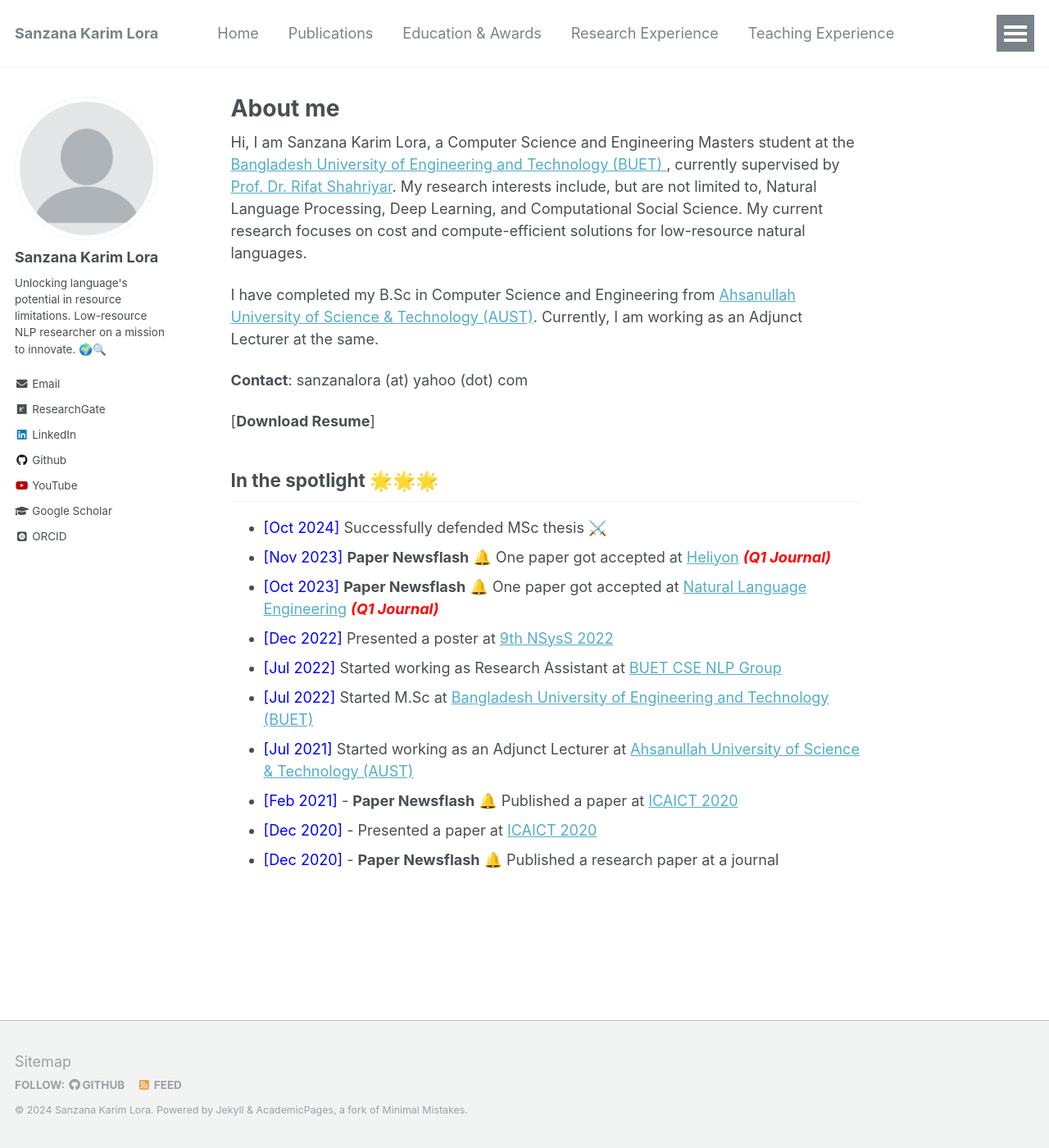
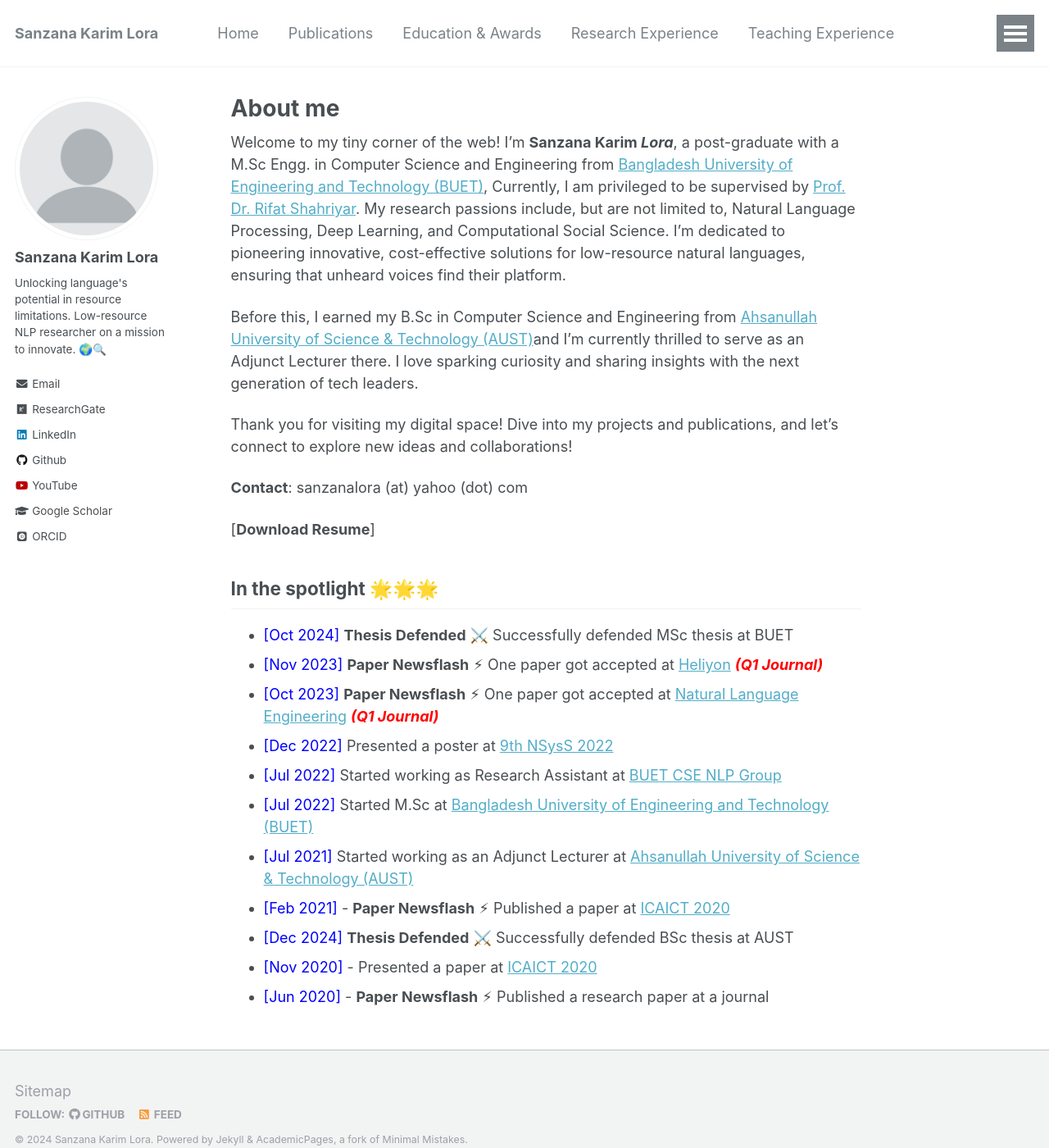
Before and after one commit to sanzanalora/sanzanalora.github.io, a Jekyll site: the page built from _pages/about.md, in a window 1280 px wide and 1400 px high. Shown: the whole window at 82% size. Built offline with Jekyll 4.4.1, drawn with Linux system fonts in a browser that asks for light colours; some web fonts are replaced.

Commit message:
Update about.md

```diff
--- a/_pages/about.md
+++ b/_pages/about.md
@@ -7,9 +7,11 @@ redirect_from:
   - /about/
   - /about.html
 ---
-Hi, I am Sanzana Karim Lora, a Computer Science and Engineering Masters student at the [Bangladesh University of Engineering and Technology (BUET) ](https://cse.buet.ac.bd/), currently supervised by [Prof. Dr. Rifat Shahriyar](https://cse.buet.ac.bd/faculty_list/detail/rifat). My research interests include, but are not limited to, Natural Language Processing, Deep Learning, and Computational Social Science. My current research focuses on cost and compute-efficient solutions for low-resource natural languages.
+Welcome to my tiny corner of the web! I'm **Sanzana Karim *Lora***, a post-graduate with a M.Sc Engg. in Computer Science and Engineering from [Bangladesh University of Engineering and Technology (BUET)](https://cse.buet.ac.bd/), Currently, I am privileged to be supervised by  [Prof. Dr. Rifat Shahriyar](https://cse.buet.ac.bd/faculty/faculty_detail/rifat). My research passions include, but are not limited to, Natural Language Processing, Deep Learning, and Computational Social Science. I'm dedicated to pioneering innovative, cost-effective solutions for low-resource natural languages, ensuring that unheard voices find their platform.
 
-I have completed my B.Sc in Computer Science and Engineering from [Ahsanullah University of Science & Technology (AUST)](http://aust.edu/). Currently, I am working as an Adjunct Lecturer at the same.
+Before this, I earned my B.Sc in Computer Science and Engineering from [Ahsanullah University of Science & Technology (AUST)](http://aust.edu/)and I’m currently thrilled to serve as an Adjunct Lecturer there.  I love sparking curiosity and sharing insights with the next generation of tech leaders.
+
+Thank you for visiting my digital space! Dive into my projects and publications, and let’s connect to explore new ideas and collaborations!
 
 **Contact**: sanzanalora (at) yahoo (dot) com
 
@@ -19,13 +21,14 @@ I have completed my B.Sc in Computer Science and Engineering from [Ahsanullah Un
 
 ## In the spotlight 🌟🌟🌟
 
-- <span style="color:Blue"> [Oct 2024] </span> Successfully defended MSc thesis ⚔️
-- <span style="color:Blue"> [Nov 2023] </span>  **Paper Newsflash** 🔔 One paper got accepted at [Heliyon](https://www.cell.com/heliyon/home)   ***<font color="red"> (Q1 Journal) </font>***
-- <span style="color:Blue"> [Oct 2023] </span>  **Paper Newsflash** 🔔 One paper got accepted at [Natural Language Engineering](https://www.cambridge.org/core/journals/natural-language-engineering)  ***<font color="red"> (Q1 Journal) </font>***
+- <span style="color:Blue"> [Oct 2024] </span> **Thesis Defended** ⚔️ Successfully defended MSc thesis at BUET
+- <span style="color:Blue"> [Nov 2023] </span>  **Paper Newsflash** ⚡ One paper got accepted at [Heliyon](https://www.cell.com/heliyon/home)   ***<font color="red"> (Q1 Journal) </font>***
+- <span style="color:Blue"> [Oct 2023] </span>  **Paper Newsflash** ⚡ One paper got accepted at [Natural Language Engineering](https://www.cambridge.org/core/journals/natural-language-engineering)  ***<font color="red"> (Q1 Journal) </font>***
 - <span style="color:Blue"> [Dec 2022] </span> Presented a poster at [9th NSysS 2022](https://cse.buet.ac.bd/nsyss2022/)
 - <span style="color:Blue"> [Jul 2022] </span> Started working as Research Assistant at [BUET CSE NLP Group](https://csebuetnlp.github.io/)
 - <span style="color:Blue"> [Jul 2022] </span> Started M.Sc at [Bangladesh University of Engineering and Technology (BUET) ](https://cse.buet.ac.bd/)
 - <span style="color:Blue"> [Jul 2021] </span> Started working as an Adjunct Lecturer at [Ahsanullah University of Science & Technology (AUST)](http://aust.edu/)
-- <span style="color:Blue"> [Feb 2021] </span> - **Paper Newsflash** 🔔 Published a paper at [ICAICT 2020](http://icaict.uiu.ac.bd/)
-- <span style="color:Blue"> [Dec 2020] </span> - Presented a paper at [ICAICT 2020](http://icaict.uiu.ac.bd/)
-- <span style="color:Blue"> [Dec 2020] </span> - **Paper Newsflash** 🔔 Published a research paper at a journal
+- <span style="color:Blue"> [Feb 2021] </span> - **Paper Newsflash** ⚡ Published a paper at [ICAICT 2020](http://icaict.uiu.ac.bd/)
+- <span style="color:Blue"> [Dec 2024] </span> **Thesis Defended** ⚔️ Successfully defended BSc thesis at AUST
+- <span style="color:Blue"> [Nov 2020] </span> - Presented a paper at [ICAICT 2020](http://icaict.uiu.ac.bd/)
+- <span style="color:Blue"> [Jun 2020] </span> - **Paper Newsflash** ⚡ Published a research paper at a journal
```
